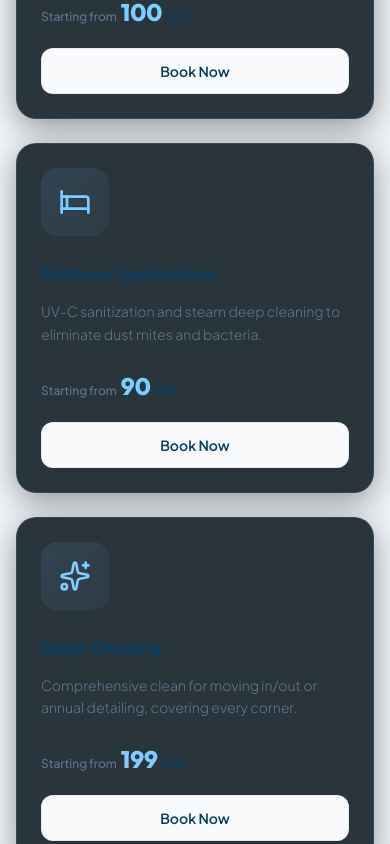
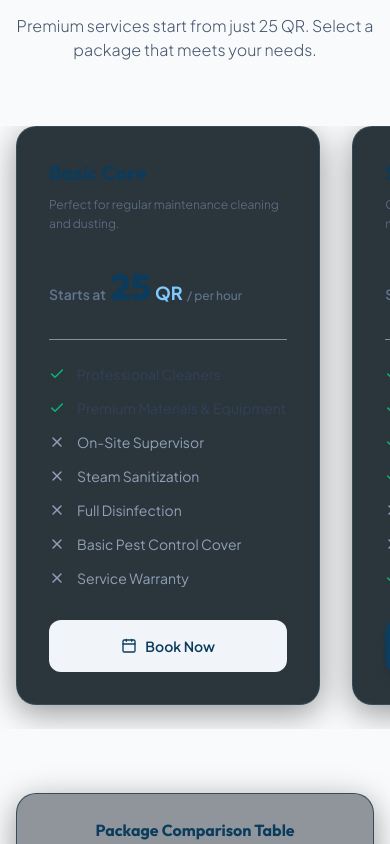
Before and after one commit to raveenn10-bit/eastern-sparrows, a Next.js app: page / in a window 390 px wide. Shown: the part 2300-3144 px from the top of the page. Built offline with nearby package versions, Linux system fonts and the light colour scheme.

Commit message:
Configure horizontal swipe-scroll snapping on mobile for Services, Pricing, and Why Choose Us cards

```diff
--- a/src/app/globals.css
+++ b/src/app/globals.css
@@ -92,3 +92,13 @@ body {
 [dir="ltr"] {
   font-family: var(--font-plus-jakarta), Arial, sans-serif;
 }
+
+/* Hide scrollbar for Chrome, Safari and Opera */
+.scrollbar-none::-webkit-scrollbar {
+  display: none;
+}
+/* Hide scrollbar for IE, Edge and Firefox */
+.scrollbar-none {
+  -ms-overflow-style: none;  /* IE and Edge */
+  scrollbar-width: none;  /* Firefox */
+}
--- a/src/components/About.tsx
+++ b/src/components/About.tsx
@@ -216,7 +216,7 @@ export default function About() {
             </p>
           </div>
 
-          <div className="grid grid-cols-1 sm:grid-cols-2 lg:grid-cols-4 gap-8">
+          <div className="flex md:grid md:grid-cols-2 lg:grid-cols-4 gap-8 overflow-x-auto md:overflow-x-visible flex-nowrap md:flex-wrap pb-6 md:pb-0 scrollbar-none snap-x snap-mandatory -mx-4 px-4 md:mx-0 md:px-0">
             {features.map((feat, idx) => (
               <motion.div
                 key={idx}
@@ -224,7 +224,7 @@ export default function About() {
                 whileInView={{ opacity: 1, y: 0 }}
                 viewport={{ once: true }}
                 transition={{ duration: 0.4, delay: idx * 0.08 }}
-                className="p-6 bg-white dark:bg-slate-900 border border-slate-200/50 dark:border-slate-800/50 rounded-2xl shadow-sm hover:shadow-md transition-shadow flex flex-col items-center text-center space-y-4"
+                className="p-6 bg-white dark:bg-slate-900 border border-slate-200/50 dark:border-slate-800/50 rounded-2xl shadow-sm hover:shadow-md transition-shadow flex flex-col items-center text-center space-y-4 snap-center shrink-0 w-[78%] sm:w-[45%] md:w-auto"
               >
                 <div className="p-4 bg-brandblue/10 text-brandblue rounded-2xl">
                   <feat.icon className="w-6 h-6" />
--- a/src/components/Pricing.tsx
+++ b/src/components/Pricing.tsx
@@ -80,7 +80,7 @@ export default function Pricing() {
         </div>
 
         {/* Pricing Cards Grid */}
-        <div className="grid grid-cols-1 md:grid-cols-3 gap-8 items-stretch mb-16">
+        <div className="flex md:grid md:grid-cols-3 gap-8 items-stretch mb-16 overflow-x-auto md:overflow-x-visible flex-nowrap md:flex-wrap pb-6 md:pb-0 scrollbar-none snap-x snap-mandatory -mx-4 px-4 md:mx-0 md:px-0">
           {tiers.map((tier, idx) => (
             <motion.div
               key={idx}
@@ -88,7 +88,7 @@ export default function Pricing() {
               whileInView={{ opacity: 1, y: 0 }}
               viewport={{ once: true }}
               transition={{ duration: 0.5, delay: idx * 0.1 }}
-              className={`glass-card p-8 flex flex-col justify-between relative border-2 ${
+              className={`glass-card p-8 flex flex-col justify-between relative border-2 snap-center shrink-0 w-[85%] md:w-auto ${
                 tier.popular
                   ? 'border-brandblue dark:border-brandblue/80 bg-white/90 dark:bg-slate-900/80 shadow-xl shadow-brandblue/5 scale-100 lg:scale-[1.03]'
                   : 'border-slate-200/50 dark:border-slate-800/50'
--- a/src/components/Services.tsx
+++ b/src/components/Services.tsx
@@ -114,13 +114,13 @@ export default function Services() {
             variants={containerVariants}
             initial="hidden"
             animate="show"
-            className="grid grid-cols-1 sm:grid-cols-2 lg:grid-cols-4 gap-6 sm:gap-8"
+            className="flex md:grid md:grid-cols-2 lg:grid-cols-4 gap-6 sm:gap-8 overflow-x-auto md:overflow-x-visible flex-nowrap md:flex-wrap pb-6 md:pb-0 scrollbar-none snap-x snap-mandatory -mx-4 px-4 md:mx-0 md:px-0"
           >
             {services.map((service) => (
               <motion.div
                 key={service.id}
                 variants={cardVariants}
-                className="glass-card flex flex-col justify-between p-6 bg-white/70 dark:bg-slate-900/60 border border-slate-200/50 dark:border-slate-800/50 hover:shadow-xl hover:shadow-brandblue/5 transform hover:-translate-y-1.5 group"
+                className="glass-card flex flex-col justify-between p-6 bg-white/70 dark:bg-slate-900/60 border border-slate-200/50 dark:border-slate-800/50 hover:shadow-xl hover:shadow-brandblue/5 transform hover:-translate-y-1.5 group snap-start shrink-0 w-[82%] sm:w-[45%] md:w-auto"
               >
                 <div>
                   {/* Icon Frame */}
```
